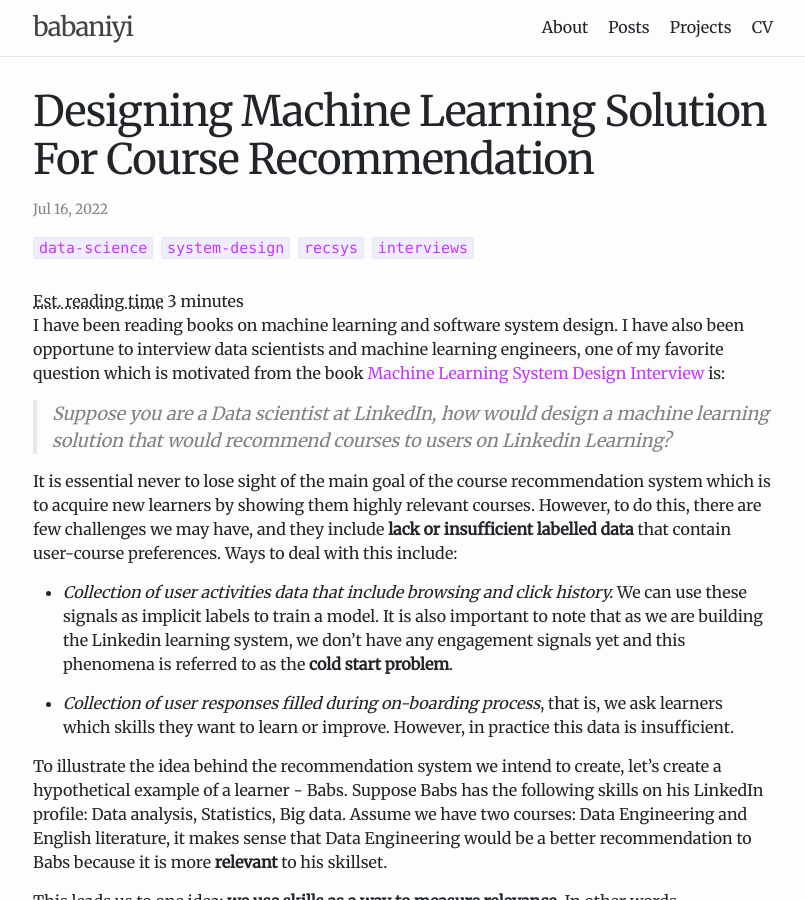
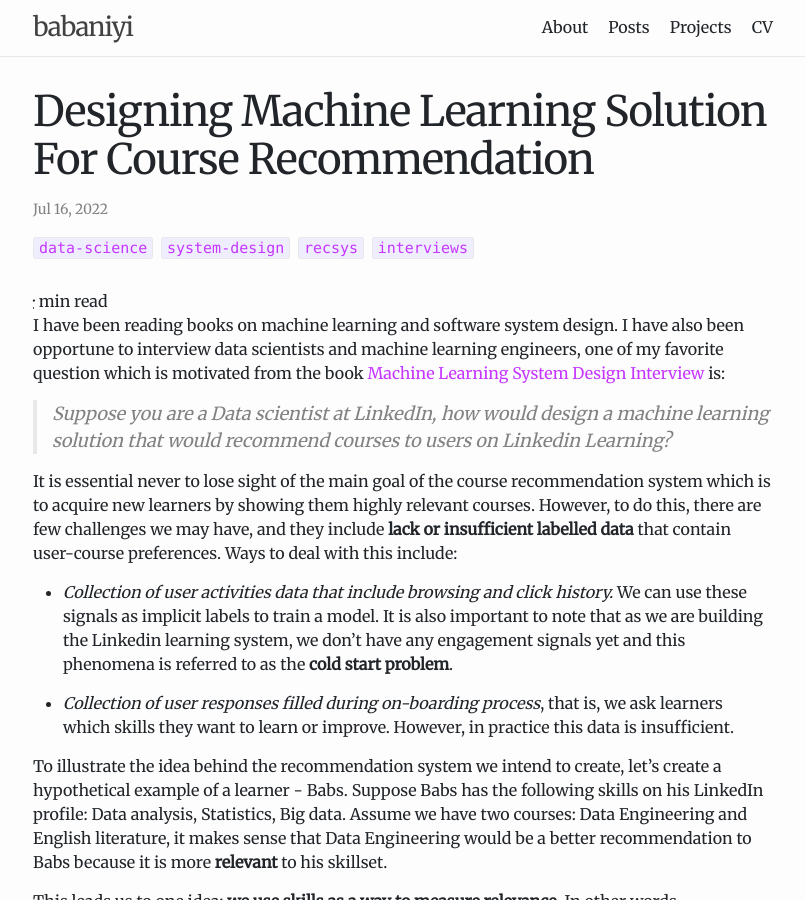
Before and after one commit to babaniyi/babaniyi.github.io, a Jekyll site: the page built from _posts/2022-07-16-designing-machine-learning-solution-for-course-recommendation.md, in a window 1280 px wide and 900 px high. Shown: the whole window, without its empty margins (237-1042 px from the left). Built offline with Jekyll 4.4.1, drawn with Linux system fonts in a browser that asks for light colours; comment, search, counter and statistics services are not loaded.

```diff
--- a/_layouts/post.html
+++ b/_layouts/post.html
@@ -34,8 +34,9 @@ layout: default
   </header>
 
 
+  <div class="reading-time">
     <span class="ert">
-    <abbr title="Estimated reading time">Est. reading time</abbr>
+      <abbr title="Estimated reading time">·</abbr>
       {% assign words_total = page.content | replace: '<script type="math/tex">', '' | replace: '<script type="math/tex; mode=display">', '' | replace: '</script>', '' | strip_html | number_of_words %}
       {% assign words_without_code = page.content | replace: '<pre class="highlight">', '<!--' | replace: '</pre>', '-->' | replace: '<script type="math/tex">', '' | replace: '<script type="math/tex; mode=display">', '' | replace: '</script>', '' | strip_html | number_of_words %}
       {% assign words_without_math = page.content | strip_html | number_of_words %}
@@ -45,10 +46,10 @@ layout: default
       {% assign words_math = words_total | minus: words_without_math | times: 2.0 %}
       {% assign words = words_without_either | plus: words_code | plus: words_math | round %}
 
-    {% assign ert = words | divided_by:250 | at_least: 1 %}
-    {{ ert }} minute{% if ert != 1 %}s{% endif %}
-    <br>
+      <span class="ert-time">{{ ert }} min read</span>
     </span>
+  </div>
+
 
 
   <div class="post-content e-content" itemprop="articleBody">
```
Lines whose indentation alone changed are shown as unchanged.
